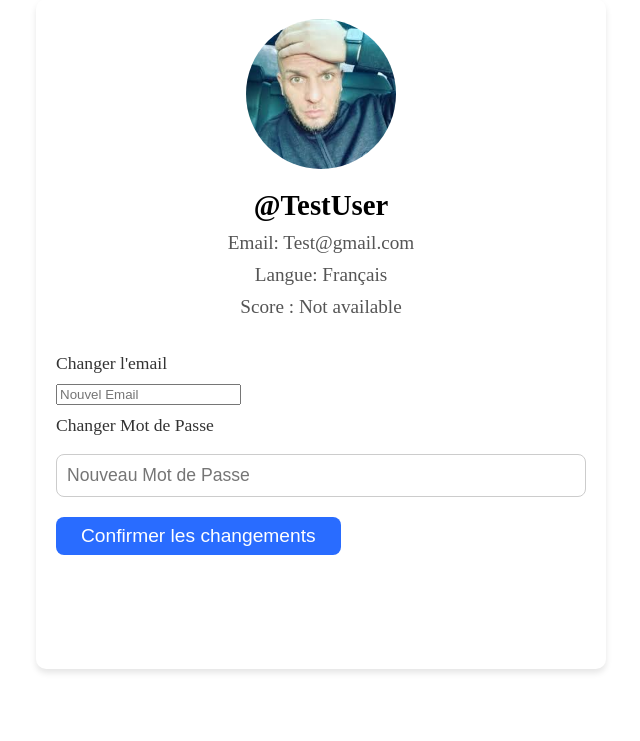
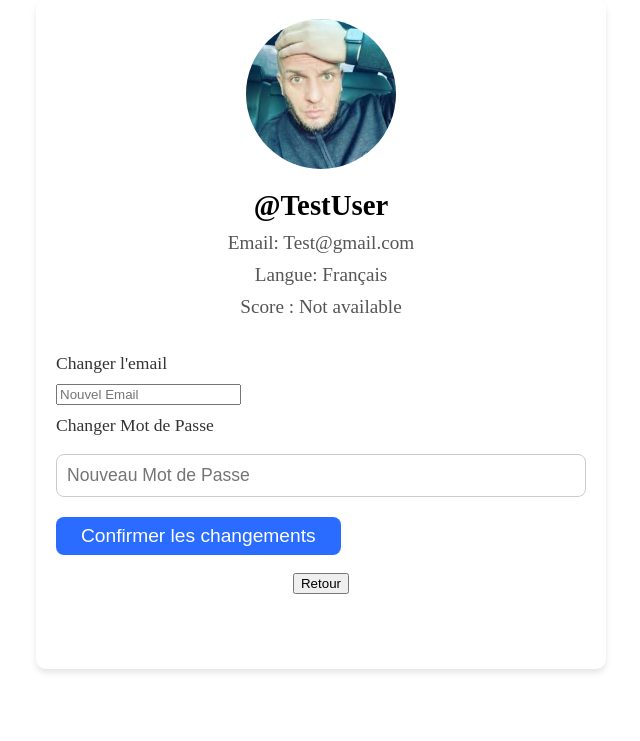
Before and after one commit to 2Raphael5/Quizz-API, a PHP site: page /views/profile.php in a window 1280 px wide. Shown: the part 59-800 px from the top of the page, without its empty margins (319-959 px from the left). Run offline with PHP 8.4, Linux system fonts and the light colour scheme; a user stored in the database is signed in; data comes from the database, SQL or seed files in the repository.

Commit message:
Add files via upload

```diff
--- a/QuizProjectWeb/views/profile.php
+++ b/QuizProjectWeb/views/profile.php
@@ -69,6 +69,8 @@ if ($_SERVER["REQUEST_METHOD"] == "POST") {
 
                     <input type="submit" value="Confirmer les changements">
                 </form>
+    <br>
+                <a href="../index.php"><button>Retour</button></a>
             </div>
 
             <div class="card-back">
```
